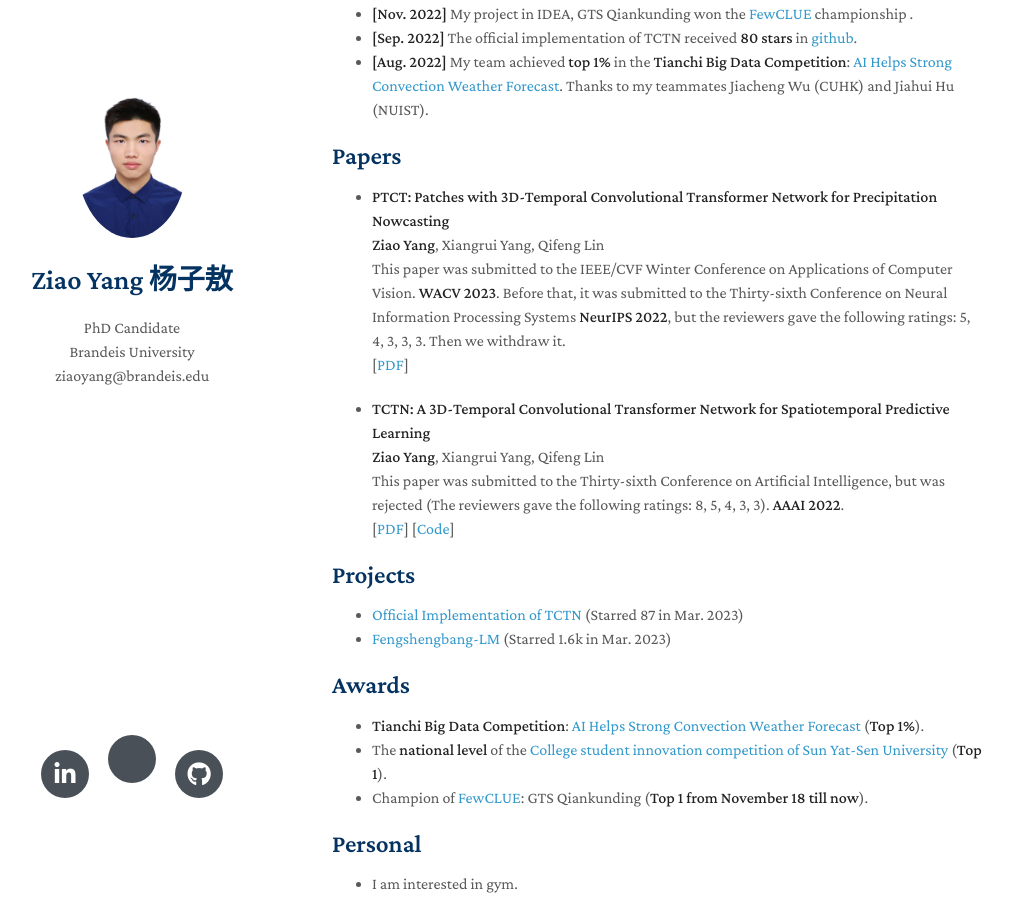
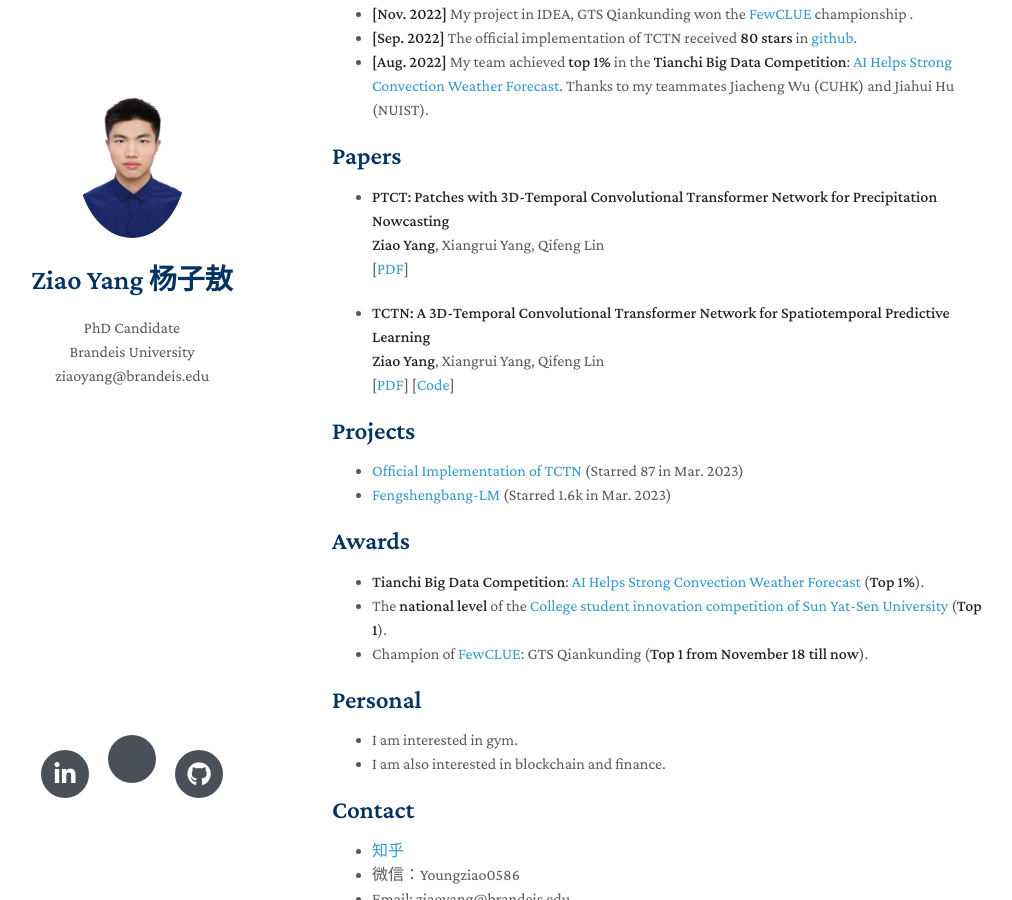
Before and after one commit to yangziao56/homepage, a Jekyll site: the page built from index.md, in a window 1280 px wide and 900 px high, scrolled down 704 px. Shown: the whole window, without its empty margins (138-1150 px from the left). Built offline with Jekyll 4.4.1, drawn with Linux system fonts in a browser that asks for light colours; nearby versions of some CDN libraries; a style sheet for code colours, icons or effects is not loaded; our own code applies the rules of GitHub Pages for plain Markdown files.

Commit message:
Update index.md
Signed-off-by: Ziao Yang <70676524+yangziao56@users.noreply.github.com>

```diff
--- a/index.md
+++ b/index.md
@@ -31,16 +31,11 @@
   <br>
   **Ziao Yang**, Xiangrui Yang, Qifeng Lin
   <br>
-  This paper was submitted to the IEEE/CVF Winter Conference on Applications of Computer Vision. **WACV 2023**.
-  Before that, it was submitted to the Thirty-sixth Conference on Neural Information Processing Systems **NeurIPS 2022**, but the reviewers gave the following ratings: 5, 4, 3, 3, 3. Then we withdraw it.
-  <br>
   [[PDF](https://arxiv.org/pdf/2112.01085v2.pdf)]
 
 - **TCTN: A 3D-Temporal Convolutional Transformer Network for Spatiotemporal Predictive Learning**
   <br>
   **Ziao Yang**, Xiangrui Yang, Qifeng Lin
-  <br>
-  This paper was submitted to the Thirty-sixth Conference on Artificial Intelligence, but was rejected (The reviewers gave the following ratings: 8, 5, 4, 3, 3). **AAAI 2022**.
   <br>
   [[PDF](https://arxiv.org/pdf/2112.01085v1.pdf)] [[Code](https://github.com/yangziao56/TCTN-pytorch)]
 
```
